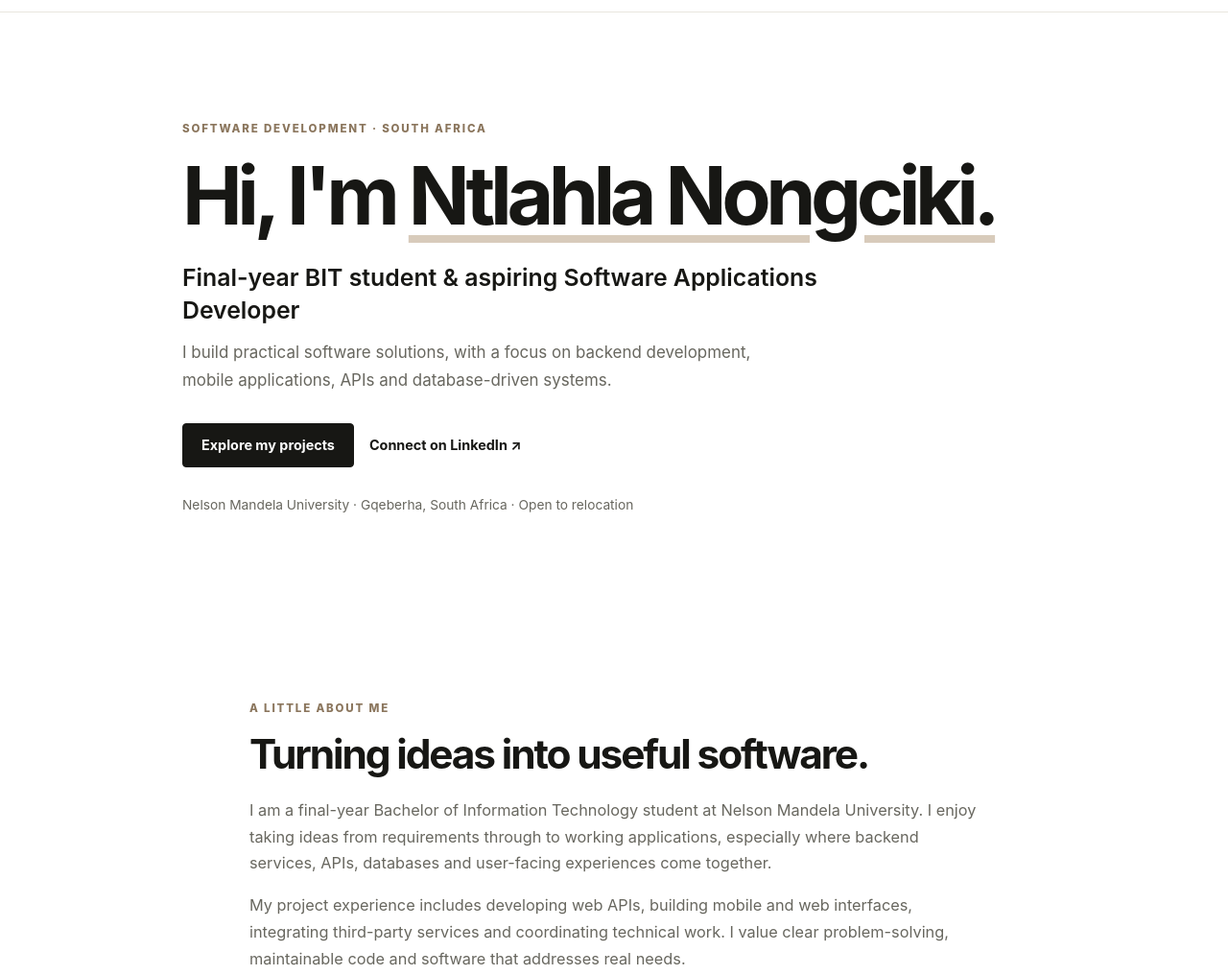
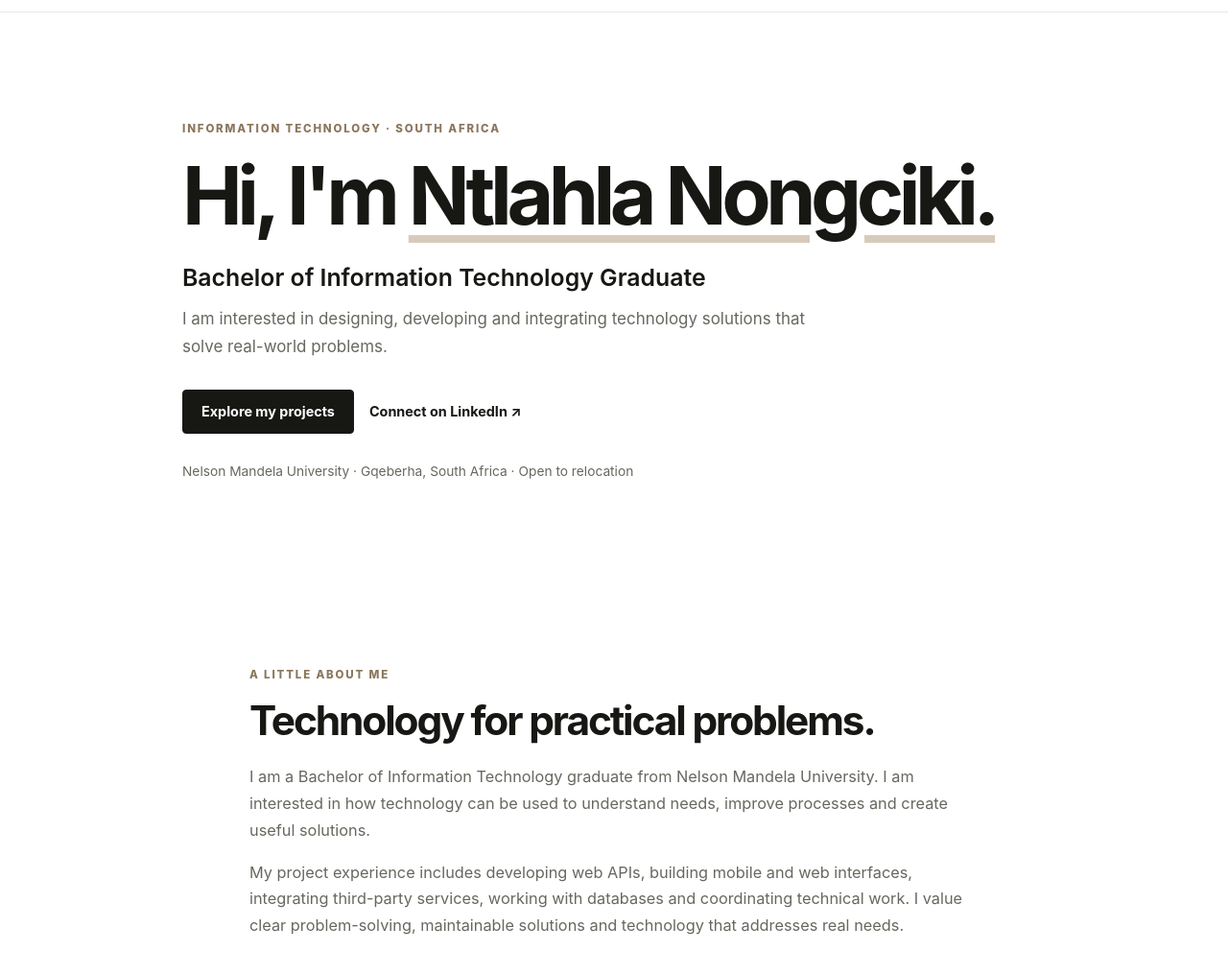
Before and after one commit to Ntlahla5408/Ntlahla5408, a plain HTML site: page index.html in a window 1280 px wide. Shown: the part 60-1076 px from the top of the page at 96% size. Drawn offline with Linux system fonts and the light colour scheme.

Commit message:
Update portfolio for IT graduate positioning

```diff
--- a/index.html
+++ b/index.html
@@ -3,9 +3,9 @@
 <head>
     <meta charset="utf-8">
     <meta name="viewport" content="width=device-width, initial-scale=1">
-    <meta name="description" content="Portfolio of Ntlahla Nongciki, a final-year Bachelor of Information Technology student and aspiring software applications developer.">
+    <meta name="description" content="Portfolio of Ntlahla Nongciki, a Bachelor of Information Technology graduate interested in software development, systems analysis, database management and technology solutions.">
     <meta name="theme-color" content="#ffffff">
-    <title>Ntlahla Nongciki | Software Applications Developer</title>
+    <title>Ntlahla Nongciki | Information Technology Graduate</title>
     <link rel="stylesheet" href="Style.css">
 </head>
 <body>
@@ -24,10 +24,10 @@
     <main>
         <section class="hero" id="home">
             <div class="container hero-content">
-                <p class="eyebrow">SOFTWARE DEVELOPMENT · SOUTH AFRICA</p>
+                <p class="eyebrow">INFORMATION TECHNOLOGY · SOUTH AFRICA</p>
                 <h1>Hi, I'm <span>Ntlahla Nongciki.</span></h1>
-                <h2>Final-year BIT student &amp; aspiring Software Applications Developer</h2>
-                <p class="hero-copy">I build practical software solutions, with a focus on backend development, mobile applications, APIs and database-driven systems.</p>
+                <h2>Bachelor of Information Technology Graduate</h2>
+                <p class="hero-copy">I am interested in designing, developing and integrating technology solutions that solve real-world problems.</p>
                 <div class="hero-actions">
                     <a class="button button-primary" href="#projects">Explore my projects</a>
                     <a class="text-link" href="https://www.linkedin.com/in/ntlahla-nongciki-a1a603303/" target="_blank" rel="noopener noreferrer">Connect on LinkedIn ↗</a>
@@ -39,9 +39,9 @@
         <section class="section about" id="about">
             <div class="container narrow">
                 <p class="eyebrow">A LITTLE ABOUT ME</p>
-                <h2>Turning ideas into useful software.</h2>
-                <p>I am a final-year Bachelor of Information Technology student at Nelson Mandela University. I enjoy taking ideas from requirements through to working applications, especially where backend services, APIs, databases and user-facing experiences come together.</p>
-                <p>My project experience includes developing web APIs, building mobile and web interfaces, integrating third-party services and coordinating technical work. I value clear problem-solving, maintainable code and software that addresses real needs.</p>
+                <h2>Technology for practical problems.</h2>
+                <p>I am a Bachelor of Information Technology graduate from Nelson Mandela University. I am interested in how technology can be used to understand needs, improve processes and create useful solutions.</p>
+                <p>My project experience includes developing web APIs, building mobile and web interfaces, integrating third-party services, working with databases and coordinating technical work. I value clear problem-solving, maintainable solutions and technology that addresses real needs.</p>
             </div>
         </section>
 
@@ -115,7 +115,7 @@
             <div class="container narrow">
                 <p class="eyebrow">LET'S CONNECT</p>
                 <h2>Have an opportunity or a project in mind?</h2>
-                <p>I’m interested in software development internships and junior opportunities where I can contribute, learn and grow as a developer.</p>
+                <p>I am open to opportunities across Information Technology, including software development, systems analysis, database-related work, systems integration and other technology-focused roles.</p>
                 <div class="contact-actions">
                     <a class="button button-primary" href="mailto:ntlahlanongciki@gmail.com">Email me</a>
                     <a class="button button-secondary" href="https://www.linkedin.com/in/ntlahla-nongciki-a1a603303/" target="_blank" rel="noopener noreferrer">LinkedIn ↗</a>
```
